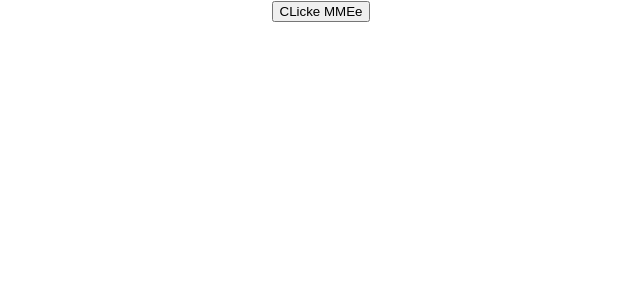
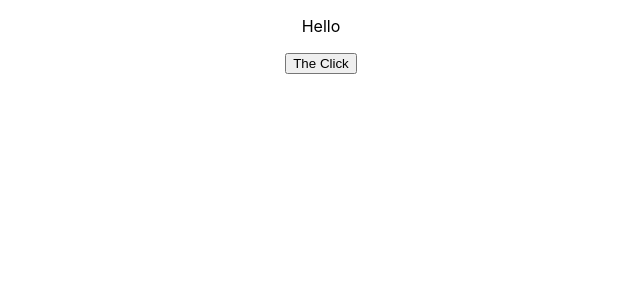
Before and after one commit to jkinathan/Doyou-React, a React (Create React App) app in the folder helloworld/: page / in a window 1280 px wide. Shown: the top 300 px of the page, without its empty margins (319-959 px from the left). Built offline with nearby package versions, Linux system fonts and the light colour scheme.

Commit message:
EventBinding Approaches using this

```diff
--- a/helloworld/src/App.js
+++ b/helloworld/src/App.js
@@ -3,6 +3,7 @@ import './App.css';
 import Counter from './components/Counter';
 import FunctionClick from './components/FunctionClick';
 import ClassClick from './components/ClassClick';
+import EventBind from './components/EventBind';
 
 function App() {
   return (
@@ -11,7 +12,8 @@ function App() {
         // <Counter></Counter>
         <div>
             {/* <FunctionClick></FunctionClick> */}
-            <ClassClick></ClassClick>
+            {/* <ClassClick></ClassClick> */}
+            <EventBind></EventBind>
         </div>
 
       }
--- /dev/null
+++ b/helloworld/src/components/EventBind.js
@@ -0,0 +1,36 @@
+import React, {Component} from 'react';
+
+class EventBind extends Component{
+    constructor(){
+        super()
+        this.state = {
+            message: "Hello"
+        }
+        // Method 3 Event Binding
+        // this.Clicker = this.Clicker.bind(this)
+    }
+    // Clicker(){
+    //     this.setState({
+    //         message: "Good Morning!"
+    //     })
+    // }
+    // Method 4
+    Clicker = ()=> {
+        this.setState({
+            message: "Good Morning!"
+        })
+    }
+    render(){
+        return(
+            <div>
+                <p>{this.state.message}</p>
+                {/* Event handler bing using .bind(this) <button onClick={this.Clicker.bind(this)}>The Click</button>*/}
+
+                {/* Binding using arrowFunction <button onClick={()=>this.Clicker()}>The Click</button>*/}
+                <button onClick={this.Clicker}>The Click</button>
+            </div>
+        )
+    }
+}
+
+export default EventBind
```
